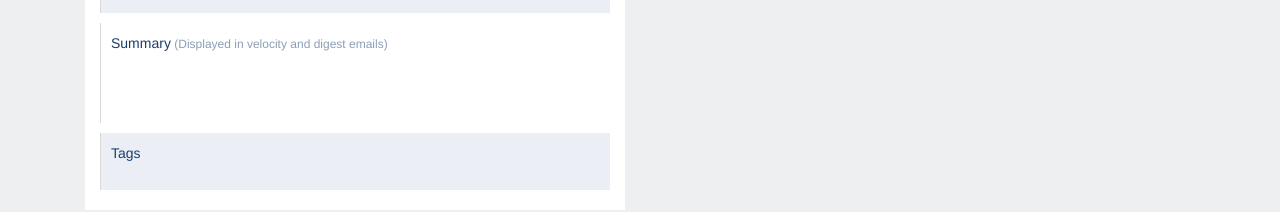
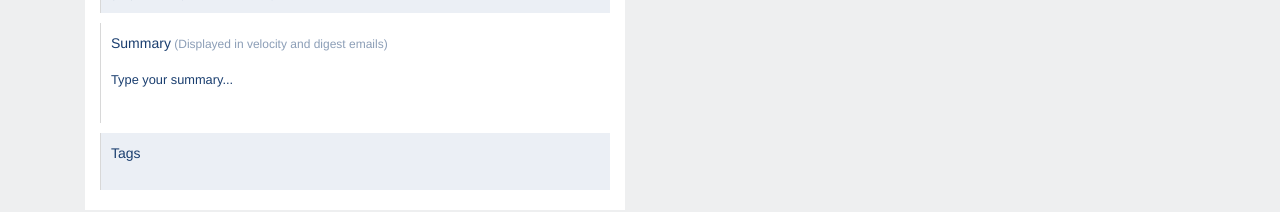
Before and after one commit to sarahikeda/Editing-Tool, a React (Create React App) app: page / in a window 1280 px wide. Shown: the part 287-499 px from the top of the page. Built offline with nearby package versions, Linux system fonts and the light colour scheme; what @fortawesome/fontawesome would draw is missing.

Commit message:
Add editable div for summary

```diff
--- a/src/components/Summary/Summary.js
+++ b/src/components/Summary/Summary.js
@@ -5,6 +5,7 @@ class Summary extends Component {
     return (
       <div className="summary content">
         <p className="section-title">Summary<span className="section-description"> (Displayed in velocity and digest emails)</span></p>
+        <div contentEditable>Type your summary...</div>
       </div>
     );
   }
```
